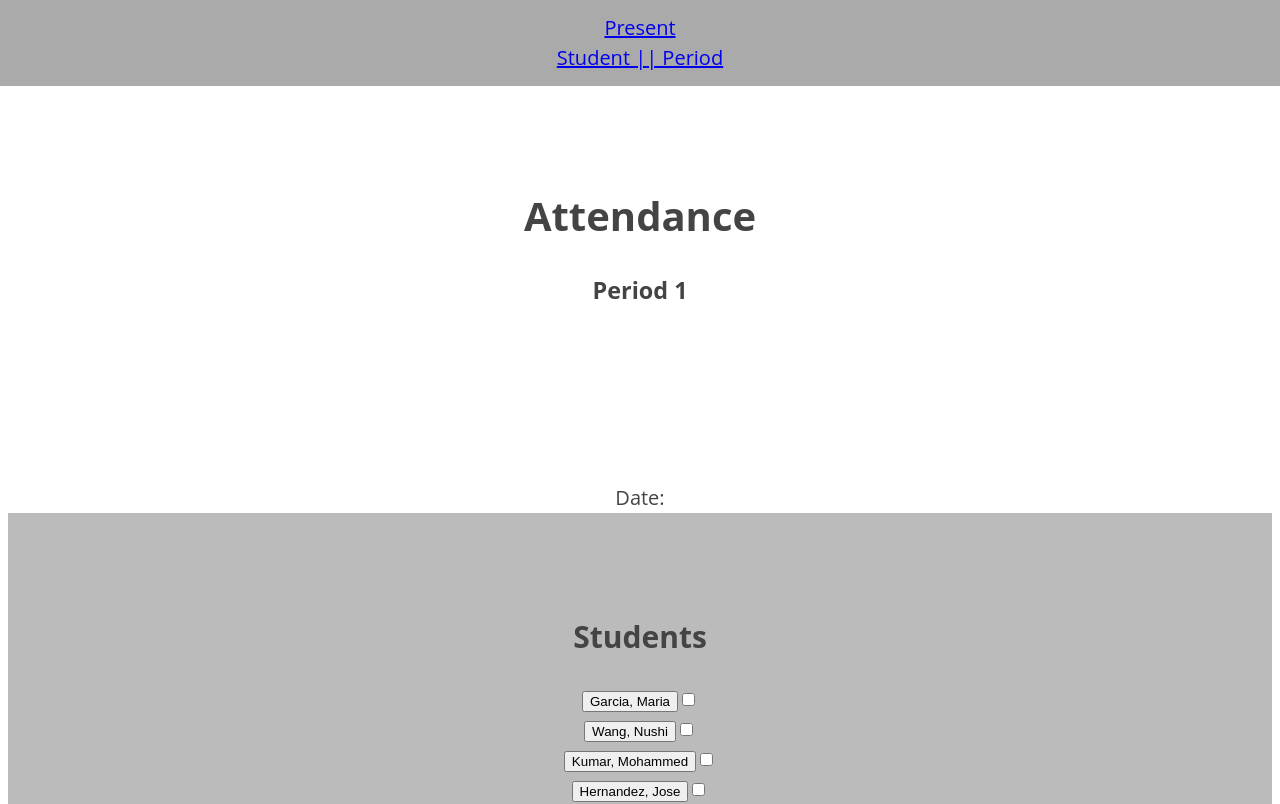
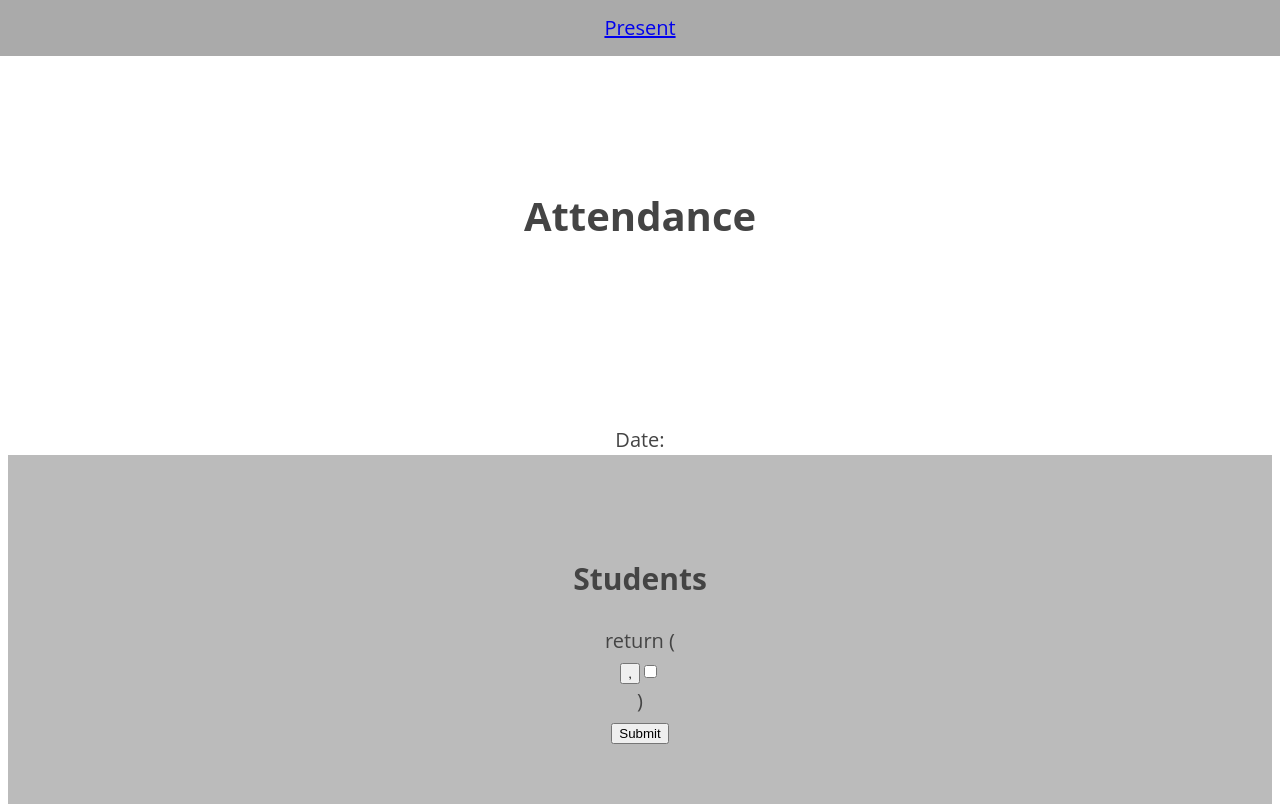
Before and after one commit to bluwakpa/fullstack-noteful, a React (Create React App) app: page /attendance/1 in a window 1280 px wide. Shown: the top 804 px of the page. Built offline with nearby package versions, Linux system fonts and the light colour scheme.

Commit message:
remove period

```diff
--- a/src/ApiContext.js
+++ b/src/ApiContext.js
@@ -1,9 +1,10 @@
 import React from 'react'
 
 export default React.createContext({
-  periods: [],
+  // periods: [],
   students: [],
-  addPeriod: () => {},
+  attendance: {},
+  // addPeriod: () => {},
   addStudent: () => {},
   editStudent: () => {},
 })
--- a/src/App.js
+++ b/src/App.js
@@ -24,7 +24,7 @@ export default function App(props) {
         periods,
         students,
         setStudents,
-        setPeriods,
+        // setPeriods,
         handleClickDelete
     }
 
@@ -41,9 +41,9 @@ export default function App(props) {
             <div>
                 <nav role="navigation">
                     <Link to="/"> Present </Link>
-                    <br />
-                    <Link to="/add-student"> Student |</Link>
-                    <Link to="/add-period">| Period </Link>
+                    {/* <br /> */}
+                    {/* <Link to="/add-student"> Student |</Link> */}
+                    {/* <Link to="/add-period">| Period </Link> */}
                 </nav>
 
                 <Route exact path="/" component={Home} />
--- a/src/Attendance.js
+++ b/src/Attendance.js
@@ -1,4 +1,4 @@
-import React, { useContext } from 'react';
+import React, { useContext, useState } from 'react';
 import { Link } from 'react-router-dom';
 // import App from './App';
 import data from './data';
@@ -9,10 +9,12 @@ import StudentAttendance from './StudentAttendance'
 export default function Attendance(props) {
     const period = (props.match.params.period)
     const context = useContext(ApiContext)
+    const [checked, setChecked] = useState({});
+    const [student, setStudent] = useState(data.students)
     // console.log(context.periods)
-    const filteredStudents = (!period)
-        ? context.students
-        : context.students.filter(student => student.class_period === parseInt(period))
+    // const filteredStudents = (!period)
+    //     ? context.students
+    //     : context.students.filter(student => student.class_period === parseInt(period))
 
     // const handleChange = (e, id) => {
     //     // setPresent(!e.target.checked)
@@ -28,20 +30,30 @@ export default function Attendance(props) {
     // }
 
     const updateStudents = (newStudent) => {
-        console.log(newStudent)
-        context.setStudents([...context.students, newStudent])
-        props.history.push(`/attendance/${period}`)
+        console.log(context.students.indexOf(newStudent))
+        const index = context.students.indexOf(newStudent)
+        context.students[index] = newStudent
+        context.setStudents([...context.students])
+        // props.history.push(`/attendance/${period}`)
     }
 
+    const handleSubmit = (e) => {
+        e.preventDefault()
+        const updatedStudents = context.students.map(student => {
+            console.log(student)
+            student.attendance["2021-01-03"] = checked[student.id]
+        })
+        context.setStudents(updatedStudents)
+    }
 
 
     return (
         <main role="main">
             <header>
                 <h1>Attendance</h1>
-                <h3>
+                {/* <h3>
                     Period {period}
-                </h3>
+                </h3> */}
             </header>
 
             <article className="form-section">
@@ -50,14 +62,18 @@ export default function Attendance(props) {
 
             <section className="form-section dream-type-section">
                 <h2>Students</h2>
-                <form>
+                <form onSubmit={handleSubmit}>
+                    <div>
+                return (
+                    <StudentAttendance checked={checked[student.id]} setChecked={(isChecked) => setChecked({ ...checked, [student.id]: isChecked })} student={student} updateStudents={updateStudents} />
+                )
+                </div>
                     {/* student names Link to EditStudent */}
                     {
-                        filteredStudents.map((student, index) => {
+                        // filteredStudents.map((student) => {
                             // const attendance = student.attendance.find(attendance => attendance.present === data.modified)
                             // console.log(student.attendance, data.modified)
-                            return <StudentAttendance index={index} student={student} updateStudents={updateStudents} />
-                        })
+                            // })
                     }
                     {/* submit the attendance to student data */}
                     <button type="submit">Submit</button>
--- a/src/EditStudent.js
+++ b/src/EditStudent.js
@@ -8,19 +8,19 @@ export default function EditStudent(props) {
     const studentIndex = context.students.indexOf(student)
     const [firstName, setFirstName] = useState(student.first_name)
     const [lastName, setLastName] = useState(student.last_name)
-    const [classPeriod, setClassPeriod] = useState(student.class_period)
+    // const [classPeriod, setClassPeriod] = useState(student.class_period)
     const firstNameChange = function (e) { setFirstName(e.target.value) }
     const lastNameChange = function (e) { setLastName(e.target.value) }
-    const classPeriodChange = function (e) { setClassPeriod(e.target.value) }
+    // const classPeriodChange = function (e) { setClassPeriod(e.target.value) }
     const setStudents = context.setStudents
     const [attendance, setAttendence] = useState({id: '', modified: new Date(), present: []});
 
-    // console.log('attendence ==>', [attendance])
 
     const onSubmit = (e) => {
         {/* insert fetch and then for db */ }
         e.preventDefault()
-        const newStudent = { ...student, first_name: firstName, last_name: lastName, class_period: parseInt(classPeriod) }
+        const newStudent = { ...student, first_name: firstName, last_name: lastName }
+        // insert above ^ class_period: parseInt(classPeriod)
         const newStudents = [...context.students]
         newStudents[studentIndex] = newStudent
         console.log('EditStudent', newStudent)
@@ -28,13 +28,10 @@ export default function EditStudent(props) {
     }
 
     const handleClickDelete = () => {
-        // e.preventDefault()
         const id = props.match.params.id
         let deleted = context.students.filter(student => student.id !== id)
-        // console.log("deleted", deleted)
         setStudents(deleted)
-        props.history.push("/add-period")
-        // console.log("student", student)
+        // props.history.push("/add-period")
     }
     console.log(student)
 
@@ -57,12 +54,12 @@ export default function EditStudent(props) {
                         <input placeholder={student.last_name} onChange={lastNameChange} value={lastName} type="text" name='last-name' id='last-name' />
                     </div>
                     {/* View student attendance in calendar */}
-                    <div>
+                    {/* <div>
                         <article className="button-section">
                             <span className="custom-dropdown big">
-                                <select onChange={classPeriodChange} type="number">
+                                <select onChange={classPeriodChange} type="number"> */}
                                     {/* dropdown period defaults as students information */}
-                                    <option value=""> {student.class_period} </option>
+                                    {/* <option value=""> {student.class_period} </option>
                                     <option value='1'>1</option>
                                     <option value='2'>2</option>
                                     <option value='3'>3</option>
@@ -73,7 +70,7 @@ export default function EditStudent(props) {
 
                             </span>
                         </article>
-                    </div>
+                    </div> */}
 
                     {/* submit changes to student data
                     send user to addPeriod
--- a/src/Home.js
+++ b/src/Home.js
@@ -9,10 +9,10 @@ export default function App() {
                 <h2>Home</h2>
             </header>
             <section>
-                <p>Take attendance of your classroom by creating student profiles for each class period.</p>
+                <p>Take attendance of your classroom and create new student profiles.</p>
             </section>
             <section className="button-section">
-                <Link to="/add-period"><button> Select Period </button></Link>
+                <Link to="/attendance/1"><button> Take Attendance </button></Link>
             </section>
         </main>
     );
--- a/src/StudentAttendance.js
+++ b/src/StudentAttendance.js
@@ -3,16 +3,19 @@ import ApiContext from './ApiContext';
 import { Link } from 'react-router-dom'
 
 
-export default function StudentAttendance({ student, index, updateStudents }) {
+export default function StudentAttendance({ student, updateStudents, checked, setChecked }) {
     const [present, setPresent] = useState(student.present);
     const [value, onChange] = useState(new Date());
+
     const context = useContext(ApiContext)
     const {setStudents, students} = context
 
     const handleChange = (e) => {
-        setPresent(e.target.checked)
-        students[index].present = e.target.checked
-        setStudents(students)
+        // setPresent(e.target.checked)
+        student.present = e.target.checked
+        console.log(student)
+        // setStudents(students)
+        updateStudents(student)
     }
 
     return (
@@ -23,7 +26,7 @@ export default function StudentAttendance({ student, index, updateStudents }) {
                         <span>{student.last_name}, {student.first_name}</span>
                     </button>
                 </Link>
-                <input onChange={(e) => handleChange(e, student.id)} type="checkbox" name="present" id="present" value={present} className="present"></input>
+                <input onChange={(e) => setChecked(!checked)} type="checkbox" name="present" id="present" value={checked} className="present"></input>
             </label>
         </div>
     )
--- a/src/StudentCalendar.js
+++ b/src/StudentCalendar.js
@@ -44,7 +44,7 @@ export default function StudentCalendar({ match }) {
                 <h2>Student Calendar</h2>
                 <h3>
                     {student.first_name} {student.last_name} <br />
-                    Period {student.class_period}
+                    {/* Period {student.class_period} */}
                 </h3>
 
                 <div>
--- a/src/data.js
+++ b/src/data.js
@@ -1,15 +1,15 @@
 export default {
-    "periods": [
-        {
-            period: 1,
-        },
-        {
-            period: 2,
-        },
-        {
-            period: 3,
-        }
-    ],
+    // "periods": [
+    //     {
+    //         period: 1,
+    //     },
+    //     {
+    //         period: 2,
+    //     },
+    //     {
+    //         period: 3,
+    //     }
+    // ],
     "students": [
         {
             first_name: "Maria",
@@ -17,7 +17,13 @@ export default {
             id: "d19cc3dc-85ae-4df6-a3cd-089aec767ee1",
             class_period: 1,
             modified: "2021-01-03T00:00:00.000Z",
-            present: false
+            present: false,
+            attendance: {
+                "2021-01-03": false,
+                "2021-01-04": false
+            }
+
+
             // attendance: [
             //     {present: false, date: "2021-01-03T00:00:00.000Z"},
             //     {present: true, date: "2021-02-03T00:00:00.000Z"},
@@ -32,7 +38,11 @@ export default {
             id: "d19cc3dc-85ae-4df6-a3cd-089aec767ee2",
             class_period: 1,
             modified: "2021-01-03T00:00:00.000Z",
-            present: false
+            present: false,
+            attendance: {
+                "2021-01-03": false,
+                "2021-01-04": false
+            }
             // attendance: [
             //     {present: true, date: "2021-01-03T00:00:00.000Z"},
             //     {present: false, date: "2021-02-03T00:00:00.000Z"},
@@ -47,7 +57,11 @@ export default {
             id: "d19cc3dc-85ae-4df6-a3cd-089aec767ee3",
             class_period: 1,
             modified: "2021-01-03T00:00:00.000Z",
-            present: false
+            present: false,
+            attendance: {
+                "2021-01-03": false,
+                "2021-01-04": false
+            }
             // attendance: [
             //     {present: true, date: "2021-01-03T00:00:00.000Z"},
             //     {present: true, date: "2021-02-03T00:00:00.000Z"},
@@ -62,7 +76,11 @@ export default {
             id: "d19cc3dc-85ae-4df6-a3cd-089aec767ee4",
             class_period: 1,
             modified: "2021-01-03T00:00:00.000Z",
-            present: false
+            present: false,
+            attendance: {
+                "2021-01-03": false,
+                "2021-01-04": false
+            }
             // attendance: [
             //     {present: true, date: "2021-01-03T00:00:00.000Z"},
             //     {present: true, date: "2021-02-03T00:00:00.000Z"},
@@ -71,125 +89,125 @@ export default {
             //     {present: true, date: "2021-05-03T00:00:00.000Z"}
             // ]
         },
-        {
-            first_name: "Mary",
-            last_name: "Smith",
-            id: "d19cc3dc-85ae-4df6-a3cd-089aec767ee5",
-            class_period: 2,
-            modified: "2021-01-03T00:00:00.000Z",
-            present: false
-            // attendance: [
-            //     {present: true, date: "2021-01-03T00:00:00.000Z"},
-            //     {present: true, date: "2021-02-03T00:00:00.000Z"},
-            //     {present: true, date: "2021-03-03T00:00:00.000Z"},
-            //     {present: true, date: "2021-04-03T00:00:00.000Z"},
-            //     {present: true, date: "2021-05-03T00:00:00.000Z"}
-            // ]
-        },
-        {
-            first_name: "Jame",
-            last_name: "Lopez",
-            id: "d19cc3dc-85ae-4df6-a3cd-089aec767ee6",
-            class_period: 2,
-            modified: "2021-01-03T00:00:00.000Z",
-            present: false
-            // attendance: [
-            //     {present: true, date: "2021-01-03T00:00:00.000Z"},
-            //     {present: true, date: "2021-02-03T00:00:00.000Z"},
-            //     {present: true, date: "2021-03-03T00:00:00.000Z"},
-            //     {present: true, date: "2021-04-03T00:00:00.000Z"},
-            //     {present: true, date: "2021-05-03T00:00:00.000Z"}
-            // ]
-        },
-        {
-            first_name: "Patricia",
-            last_name: "Murphy",
-            id: "d19cc3dc-85ae-4df6-a3cd-089aec767ee7",
-            class_period: 2,
-            modified: "2021-01-03T00:00:00.000Z",
-            present: false
-            // attendance: [
-            //     {present: true, date: "2021-01-03T00:00:00.000Z"},
-            //     {present: true, date: "2021-02-03T00:00:00.000Z"},
-            //     {present: true, date: "2021-03-03T00:00:00.000Z"},
-            //     {present: true, date: "2021-04-03T00:00:00.000Z"},
-            //     {present: true, date: "2021-05-03T00:00:00.000Z"}
-            // ]
-        },
-        {
-            first_name: "John",
-            last_name: "Rossi",
-            id: "d19cc3dc-85ae-4df6-a3cd-089aec767ee8",
-            class_period: 2,
-            modified: "2021-01-03T00:00:00.000Z",
-            present: false
-            // attendance: [
-            //     {present: true, date: "2021-01-03T00:00:00.000Z"},
-            //     {present: true, date: "2021-02-03T00:00:00.000Z"},
-            //     {present: true, date: "2021-03-03T00:00:00.000Z"},
-            //     {present: true, date: "2021-04-03T00:00:00.000Z"},
-            //     {present: true, date: "2021-05-03T00:00:00.000Z"}
-            // ]
-        },
-        {
-            first_name: "Seo-yeon",
-            last_name: "Kim",
-            id: "d19cc3dc-85ae-4df6-a3cd-089aec767ee9",
-            class_period: 3,
-            modified: "2021-01-03T00:00:00.000Z",
-            present: false
-            // attendance: [
-            //     {present: true, date: "2021-01-03T00:00:00.000Z"},
-            //     {present: true, date: "2021-02-03T00:00:00.000Z"},
-            //     {present: true, date: "2021-03-03T00:00:00.000Z"},
-            //     {present: true, date: "2021-04-03T00:00:00.000Z"},
-            //     {present: true, date: "2021-05-03T00:00:00.000Z"}
-            // ]
-        },
-        {
-            first_name: "Mamadou",
-            last_name: "Bio",
-            id: "d19cc3dc-85ae-4df6-a3cd-089aec767e10",
-            class_period: 3,
-            modified: "2021-01-03T00:00:00.000Z",
-            present: false
-            // attendance: [
-            //     {present: true, date: "2021-01-03T00:00:00.000Z"},
-            //     {present: true, date: "2021-02-03T00:00:00.000Z"},
-            //     {present: true, date: "2021-03-03T00:00:00.000Z"},
-            //     {present: true, date: "2021-04-03T00:00:00.000Z"},
-            //     {present: true, date: "2021-05-03T00:00:00.000Z"}
-            // ]
-        },
-        {
-            first_name: "Fatin",
-            last_name: "Devi",
-            id: "d19cc3dc-85ae-4df6-a3cd-089aec767e11",
-            class_period: 3,
-            modified: "2021-01-03T00:00:00.000Z",
-            present: false
-            // attendance: [
-            //     {present: true, date: "2021-01-03T00:00:00.000Z"},
-            //     {present: true, date: "2021-02-03T00:00:00.000Z"},
-            //     {present: true, date: "2021-03-03T00:00:00.000Z"},
-            //     {present: true, date: "2021-04-03T00:00:00.000Z"},
-            //     {present: true, date: "2021-05-03T00:00:00.000Z"}
-            // ]
-        },
-        {
-            first_name: "Shristi",
-            last_name: "Tan",
-            id: "d19cc3dc-85ae-4df6-a3cd-089aec767e12",
-            class_period: 3,
-            modified: "2021-01-03T00:00:00.000Z",
-            present: false
-            // attendance: [
-            //     {present: true, date: "2021-01-03T00:00:00.000Z"},
-            //     {present: true, date: "2021-02-03T00:00:00.000Z"},
-            //     {present: true, date: "2021-03-03T00:00:00.000Z"},
-            //     {present: true, date: "2021-04-03T00:00:00.000Z"},
-            //     {present: true, date: "2021-05-03T00:00:00.000Z"}
-            // ]
-        }
+        // {
+        //     first_name: "Mary",
+        //     last_name: "Smith",
+        //     id: "d19cc3dc-85ae-4df6-a3cd-089aec767ee5",
+        //     // class_period: 2,
+        //     modified: "2021-01-03T00:00:00.000Z",
+        //     present: false
+        //     // attendance: [
+        //     //     {present: true, date: "2021-01-03T00:00:00.000Z"},
+        //     //     {present: true, date: "2021-02-03T00:00:00.000Z"},
+        //     //     {present: true, date: "2021-03-03T00:00:00.000Z"},
+        //     //     {present: true, date: "2021-04-03T00:00:00.000Z"},
+        //     //     {present: true, date: "2021-05-03T00:00:00.000Z"}
+        //     // ]
+        // },
+        // {
+        //     first_name: "Jame",
+        //     last_name: "Lopez",
+        //     id: "d19cc3dc-85ae-4df6-a3cd-089aec767ee6",
+        //     // class_period: 2,
+        //     modified: "2021-01-03T00:00:00.000Z",
+        //     present: false
+        //     // attendance: [
+        //     //     {present: true, date: "2021-01-03T00:00:00.000Z"},
+        //     //     {present: true, date: "2021-02-03T00:00:00.000Z"},
+        //     //     {present: true, date: "2021-03-03T00:00:00.000Z"},
+        //     //     {present: true, date: "2021-04-03T00:00:00.000Z"},
+        //     //     {present: true, date: "2021-05-03T00:00:00.000Z"}
+        //     // ]
+        // },
+        // {
+        //     first_name: "Patricia",
+        //     last_name: "Murphy",
+        //     id: "d19cc3dc-85ae-4df6-a3cd-089aec767ee7",
+        //     // class_period: 2,
+        //     modified: "2021-01-03T00:00:00.000Z",
+        //     present: false
+        //     // attendance: [
+        //     //     {present: true, date: "2021-01-03T00:00:00.000Z"},
+        //     //     {present: true, date: "2021-02-03T00:00:00.000Z"},
+        //     //     {present: true, date: "2021-03-03T00:00:00.000Z"},
+        //     //     {present: true, date: "2021-04-03T00:00:00.000Z"},
+        //     //     {present: true, date: "2021-05-03T00:00:00.000Z"}
+        //     // ]
+        // },
+        // {
+        //     first_name: "John",
+        //     last_name: "Rossi",
+        //     id: "d19cc3dc-85ae-4df6-a3cd-089aec767ee8",
+        //     // class_period: 2,
+        //     modified: "2021-01-03T00:00:00.000Z",
+        //     present: false
+        //     // attendance: [
+        //     //     {present: true, date: "2021-01-03T00:00:00.000Z"},
+        //     //     {present: true, date: "2021-02-03T00:00:00.000Z"},
+        //     //     {present: true, date: "2021-03-03T00:00:00.000Z"},
+        //     //     {present: true, date: "2021-04-03T00:00:00.000Z"},
+        //     //     {present: true, date: "2021-05-03T00:00:00.000Z"}
+        //     // ]
+        // },
+        // {
+        //     first_name: "Seo-yeon",
+        //     last_name: "Kim",
+        //     id: "d19cc3dc-85ae-4df6-a3cd-089aec767ee9",
+        //     // class_period: 3,
+        //     modified: "2021-01-03T00:00:00.000Z",
+        //     present: false
+        //     // attendance: [
+        //     //     {present: true, date: "2021-01-03T00:00:00.000Z"},
+        //     //     {present: true, date: "2021-02-03T00:00:00.000Z"},
+        //     //     {present: true, date: "2021-03-03T00:00:00.000Z"},
+        //     //     {present: true, date: "2021-04-03T00:00:00.000Z"},
+        //     //     {present: true, date: "2021-05-03T00:00:00.000Z"}
+        //     // ]
+        // },
+        // {
+        //     first_name: "Mamadou",
+        //     last_name: "Bio",
+        //     id: "d19cc3dc-85ae-4df6-a3cd-089aec767e10",
+        //     // class_period: 3,
+        //     modified: "2021-01-03T00:00:00.000Z",
+        //     present: false
+        //     // attendance: [
+        //     //     {present: true, date: "2021-01-03T00:00:00.000Z"},
+        //     //     {present: true, date: "2021-02-03T00:00:00.000Z"},
+        //     //     {present: true, date: "2021-03-03T00:00:00.000Z"},
+        //     //     {present: true, date: "2021-04-03T00:00:00.000Z"},
+        //     //     {present: true, date: "2021-05-03T00:00:00.000Z"}
+        //     // ]
+        // },
+        // {
+        //     first_name: "Fatin",
+        //     last_name: "Devi",
+        //     id: "d19cc3dc-85ae-4df6-a3cd-089aec767e11",
+        //     // class_period: 3,
+        //     modified: "2021-01-03T00:00:00.000Z",
+        //     present: false
+        //     // attendance: [
+        //     //     {present: true, date: "2021-01-03T00:00:00.000Z"},
+        //     //     {present: true, date: "2021-02-03T00:00:00.000Z"},
+        //     //     {present: true, date: "2021-03-03T00:00:00.000Z"},
+        //     //     {present: true, date: "2021-04-03T00:00:00.000Z"},
+        //     //     {present: true, date: "2021-05-03T00:00:00.000Z"}
+        //     // ]
+        // },
+        // {
+        //     first_name: "Shristi",
+        //     last_name: "Tan",
+        //     id: "d19cc3dc-85ae-4df6-a3cd-089aec767e12",
+        //     // class_period: 3,
+        //     modified: "2021-01-03T00:00:00.000Z",
+        //     present: false
+        //     // attendance: [
+        //     //     {present: true, date: "2021-01-03T00:00:00.000Z"},
+        //     //     {present: true, date: "2021-02-03T00:00:00.000Z"},
+        //     //     {present: true, date: "2021-03-03T00:00:00.000Z"},
+        //     //     {present: true, date: "2021-04-03T00:00:00.000Z"},
+        //     //     {present: true, date: "2021-05-03T00:00:00.000Z"}
+        //     // ]
+        // }
     ]
 };
```
Also changed, not shown: src/AddPeriod.js (+0 -7 lines), src/AddStudent.js (+4 -4 lines), 1 other file (tests, documents, lock files or other folders).
